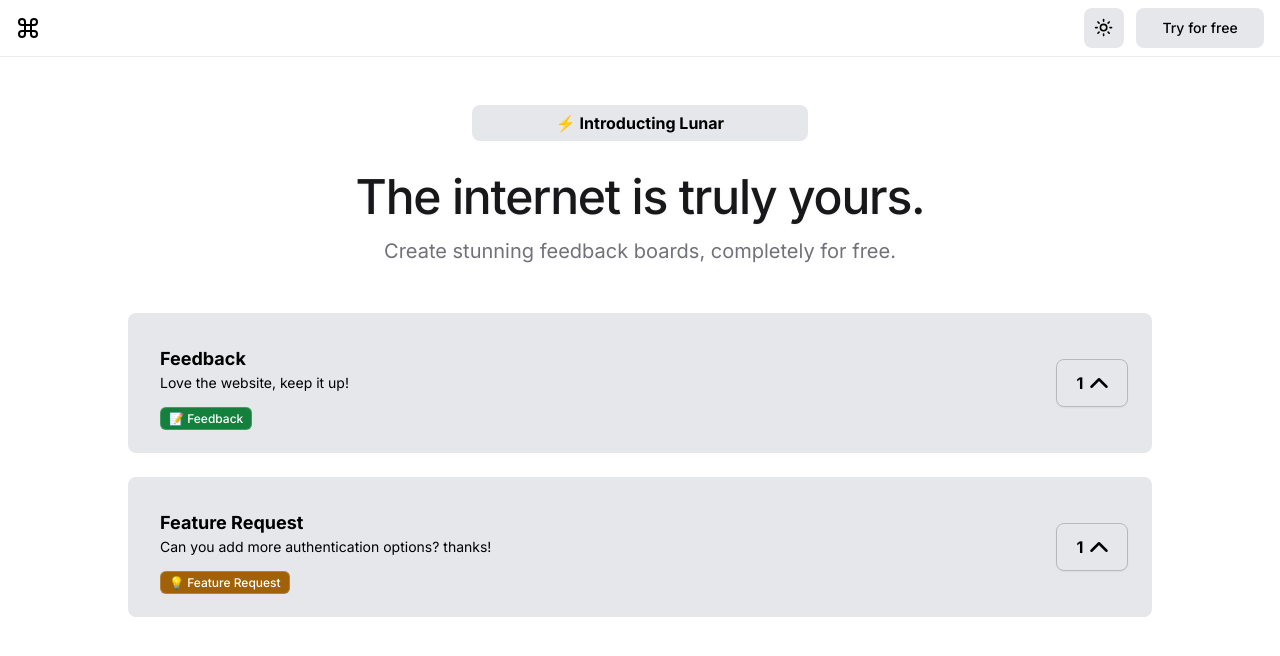
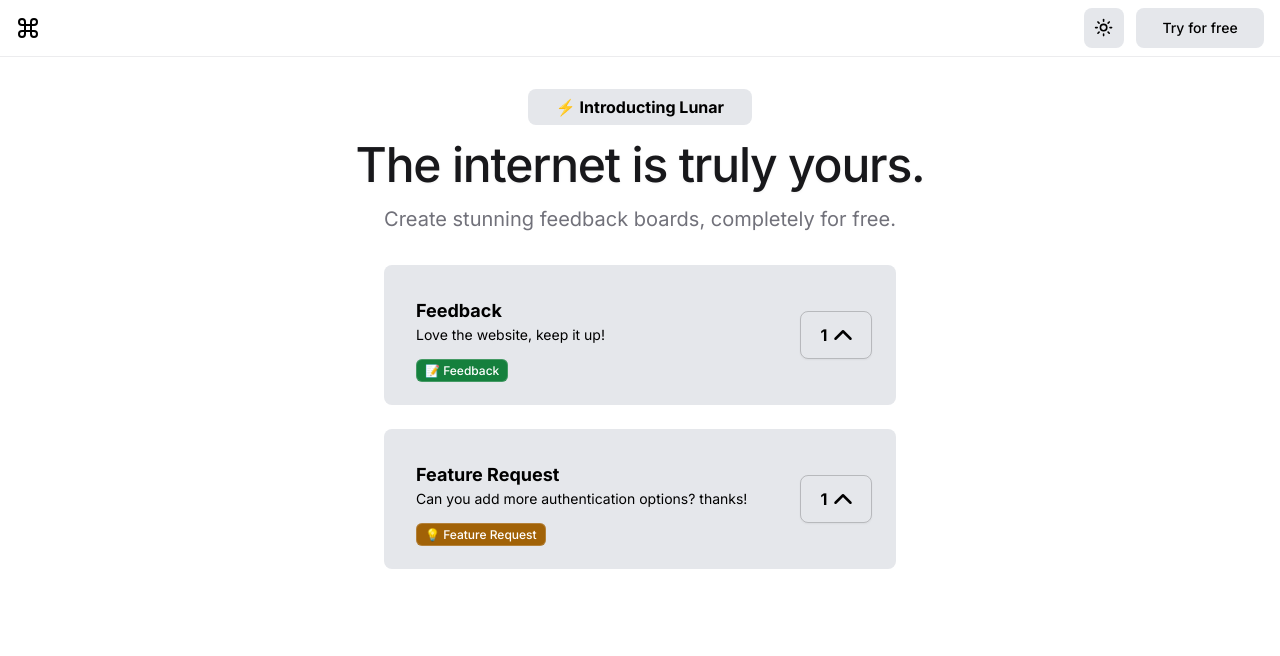
Before and after one commit to ramezj/astralics, a Next.js app in the folder client/: page / in a window 1280 px wide. Shown: the top 656 px of the page. Built offline with nearby package versions, Linux system fonts and the light colour scheme; no server answers.

Commit message:
fixed tailwind config, new width for modal :") more tests

```diff
--- a/client/components/b/CreateFeedback.js
+++ b/client/components/b/CreateFeedback.js
@@ -127,8 +127,8 @@ export default function CreateFeedback(props) {
                 leaveFrom="opacity-100 scale-100"
                 leaveTo="opacity-0 scale-95"
               >
-                <Dialog.Panel className="transform overflow-hidden bg-transparent text-left align-middle transition-all">
-                <Card className="2xl:w-[30rem] xl:w-[30rem] lg:w-[25rem] w-[25rem] border-black/10 dark:border-white/10">
+                <Dialog.Panel className="w-11/12 w- max-w-md transform overflow-hidden bg-transparent text-left align-middle transition-all">
+                <Card className="w-full border-black/10 dark:border-white/10">
       <CardHeader>
         <CardTitle>Create Feedback</CardTitle>
         <CardDescription>Create your feedback post in seconds.</CardDescription>
@@ -142,7 +142,7 @@ export default function CreateFeedback(props) {
             </div>
             <div className="flex flex-col space-y-1.5">
               <Label htmlFor="name">Content</Label>
-              <Textarea rows={4} placeholder="Describe your feedback" value={description} onChange={((e) => {setDescription(e.target.value)})}
+              <Textarea rows={5} placeholder="Describe your feedback" value={description} onChange={((e) => {setDescription(e.target.value)})}
               className='resize-none outline-none'
               />
             </div>
--- a/client/tailwind.config.js
+++ b/client/tailwind.config.js
@@ -9,9 +9,6 @@ module.exports = {
   ],
   prefix: "",
   theme: {
-    screens: {
-      "xs":"425px"
-    },
     container: {
       center: true,
       padding: "2rem",
```
